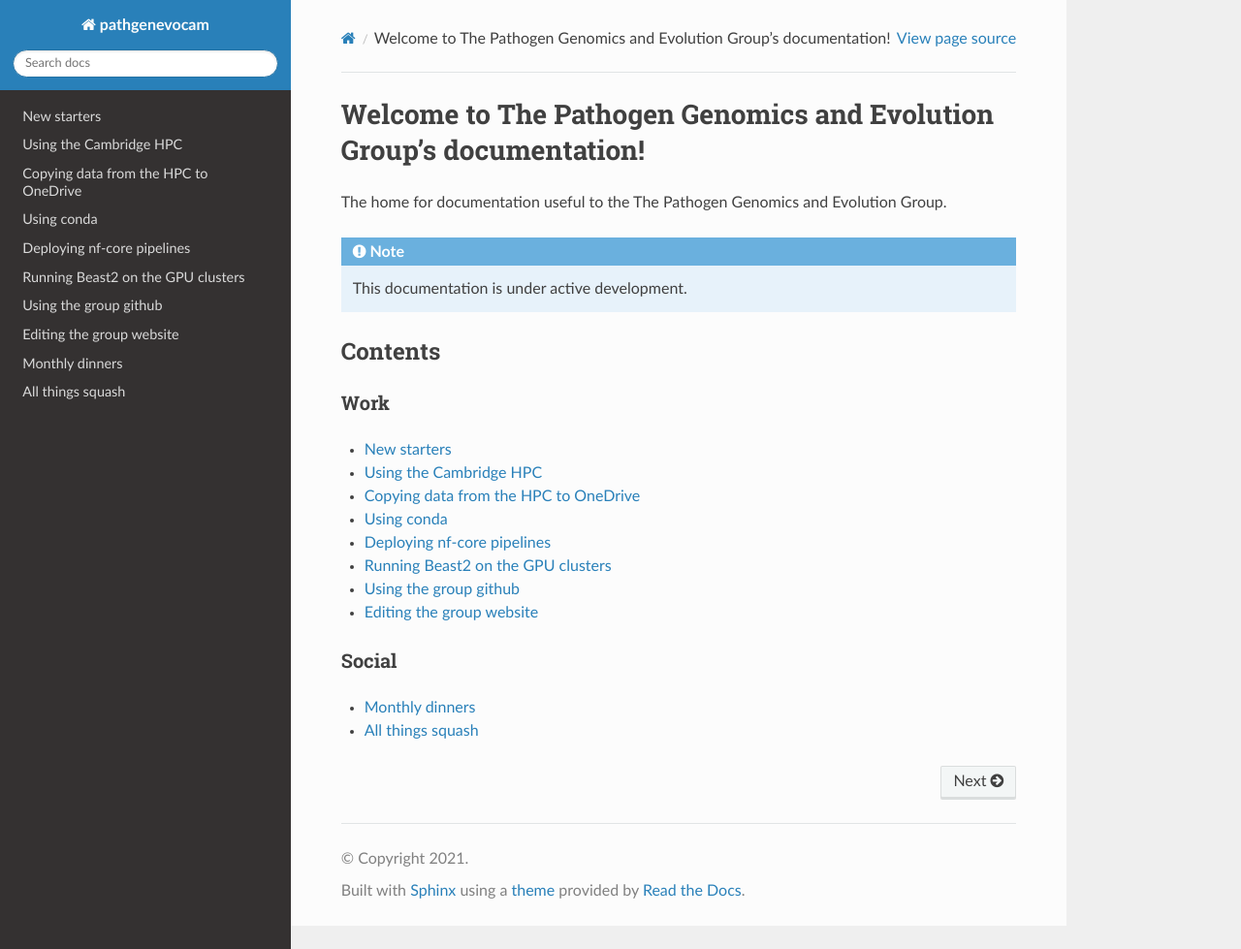
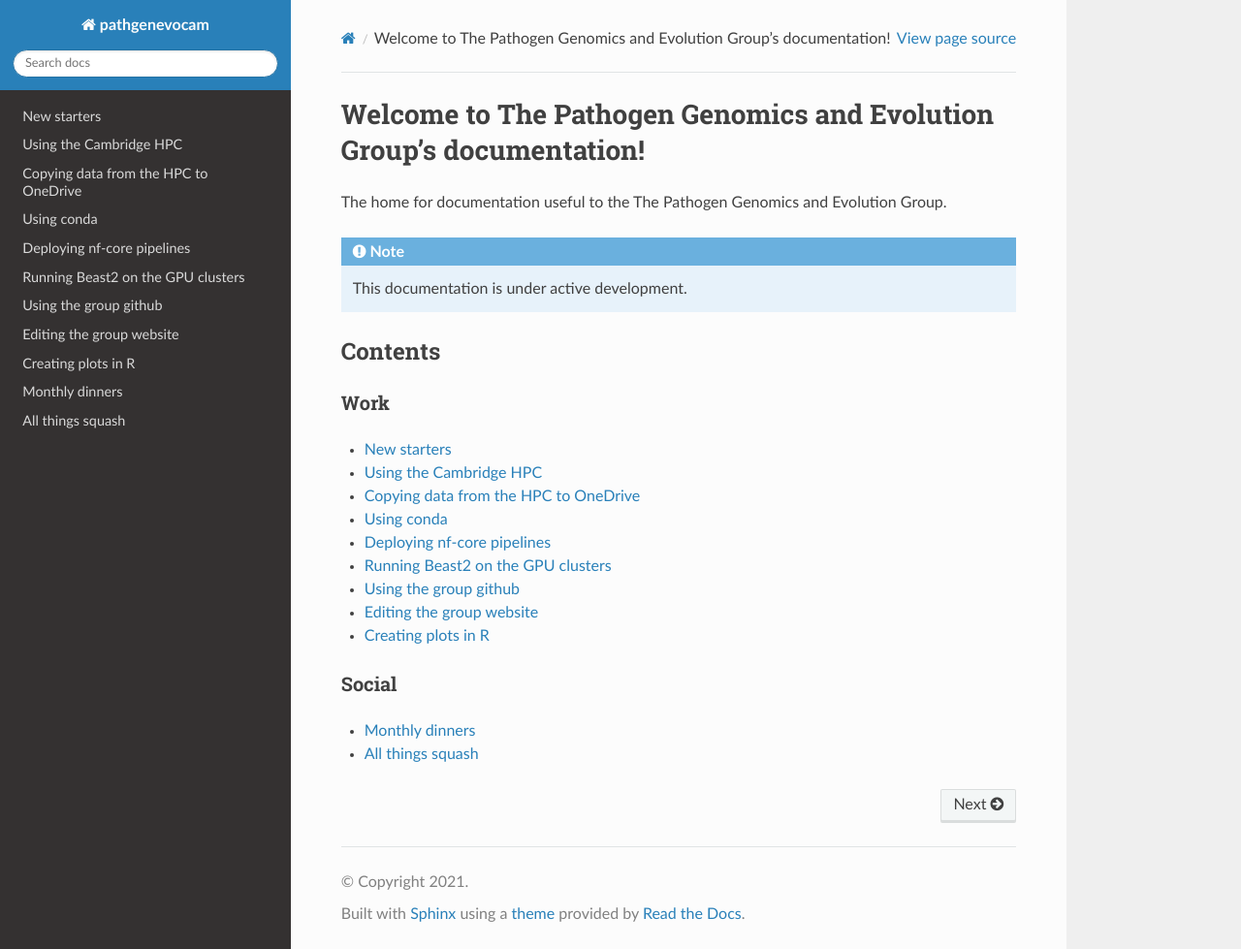
Before and after one commit to pathgenevocam/readthedocs, a Sphinx documentation site: the page built from docs/source/index.rst, in a window 1280 px wide and 979 px high. Shown: the whole window at 97% size. Built offline with Sphinx 7.4.7 and the Read the Docs theme 2.0.0, drawn with Linux system fonts in a browser that asks for light colours.

Commit message:
add rplots.rst

```diff
--- a/docs/source/index.rst
+++ b/docs/source/index.rst
@@ -24,6 +24,7 @@ Work
  beast
  github
  webpage
+ rplots
 
 Social
 ^^^^^^
--- /dev/null
+++ b/docs/source/rplots.rst
@@ -0,0 +1,4 @@
+Creating plots in R
+===================
+
+Work in progress
```
